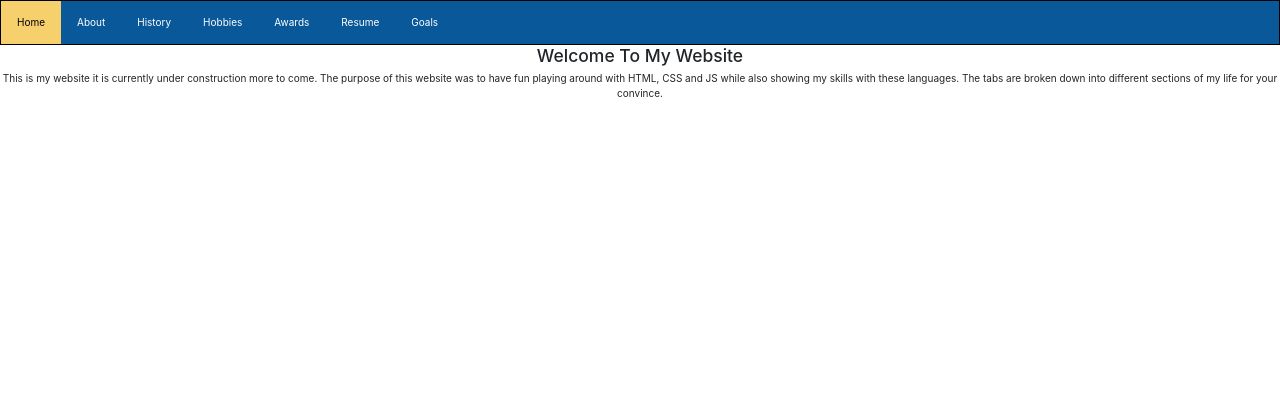
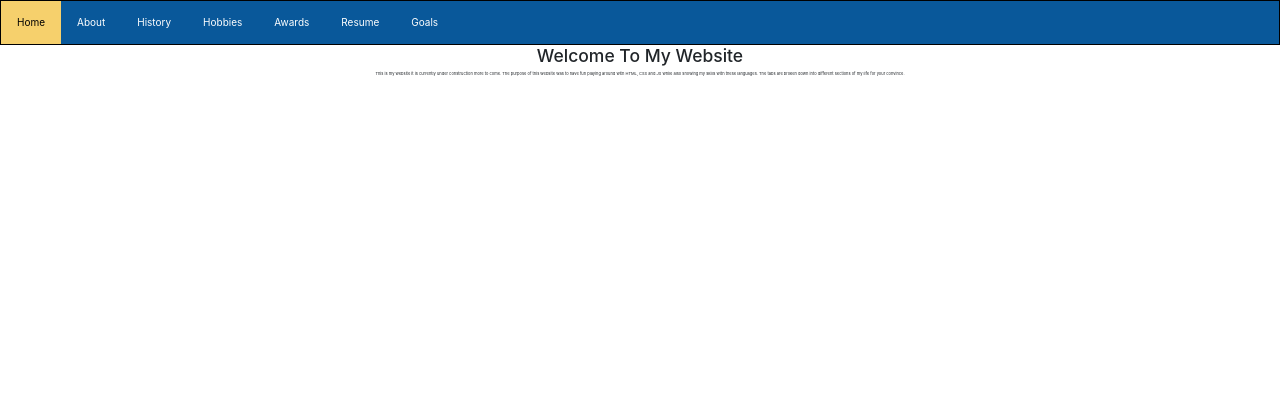
Before and after one commit to Trotsky88/Trotsky88.github.io, a PHP site: page / in a window 1280 px wide. Shown: the top 420 px of the page. Run offline with PHP 8.4, Linux system fonts and the light colour scheme.

Commit message:
Update styles.css

```diff
--- a/CSS/styles.css
+++ b/CSS/styles.css
@@ -4,7 +4,7 @@ body{
     background-color: lightgrey;
 }
 p{
-
+font-size: 3pt;
 }
 
 h3{
```
